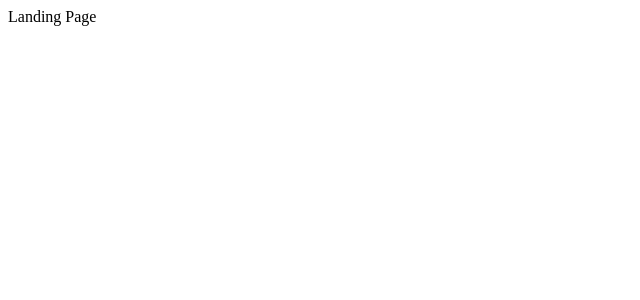
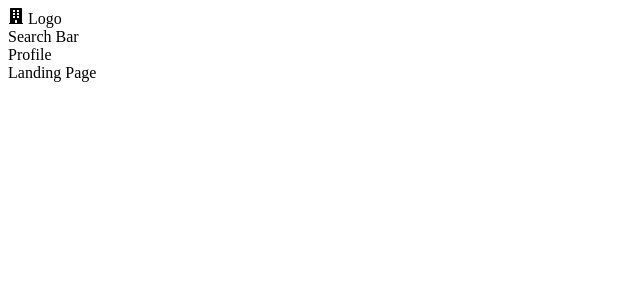
Before and after one commit to Adrian-gh1/zero-point-analytics, a React (Vite) app in the folder frontend/: page / in a window 1280 px wide. Shown: the top 300 px of the page, without its empty margins (0-640 px from the left). Built offline with nearby package versions, Linux system fonts and the light colour scheme.

Commit message:
Deployment Fix

```diff
--- /dev/null
+++ b/frontend/src/components/Navigation/Navigation.jsx
@@ -0,0 +1,17 @@
+// frontend/src/components/Navigation/Navigation.jsx
+
+import { FaBuilding } from 'react-icons/fa';
+import './Navigation.css';
+
+function Navigation() {
+
+    return (
+        <div>
+            <div><FaBuilding/> Logo</div>
+            <div>Search Bar</div>
+            <div>Profile</div>
+        </div>
+    )
+}
+
+export default Navigation;
--- /dev/null
+++ b/frontend/src/components/Navigation/index.js
@@ -0,0 +1,5 @@
+// frontend/src/components/Navigation/index.js
+
+import Navigation from "./Navigation";
+
+export default Navigation;
--- a/frontend/src/router/Layout.jsx
+++ b/frontend/src/router/Layout.jsx
@@ -5,10 +5,9 @@ import { Outlet } from "react-router-dom";
 // import { useDispatch } from "react-redux";
 // import
 // import { thunkAuthenticate } from "../redux/session";
-// import
+import Navigation from "../components/Navigation/Navigation";
 
 export default function Layout() {
-    console.log('Layout rendered');
     // const dispatch = useDispatch();
     // const [isLoaded, setIsLoaded] = useState(false);
     // useEffect(() => {
@@ -18,7 +17,7 @@ export default function Layout() {
     return (
         <>
             {/* <ModalProvider> */}
-                {/* <Navigation /> */}
+                <Navigation />
                 {/* {isLoaded && <Outlet />} */}
                 <Outlet />
                 {/* <Modal /> */}
```
Also changed, not shown: frontend/src/components/Navigation/Navigation.css (added), 1 other file (tests, documents, lock files or other folders).
